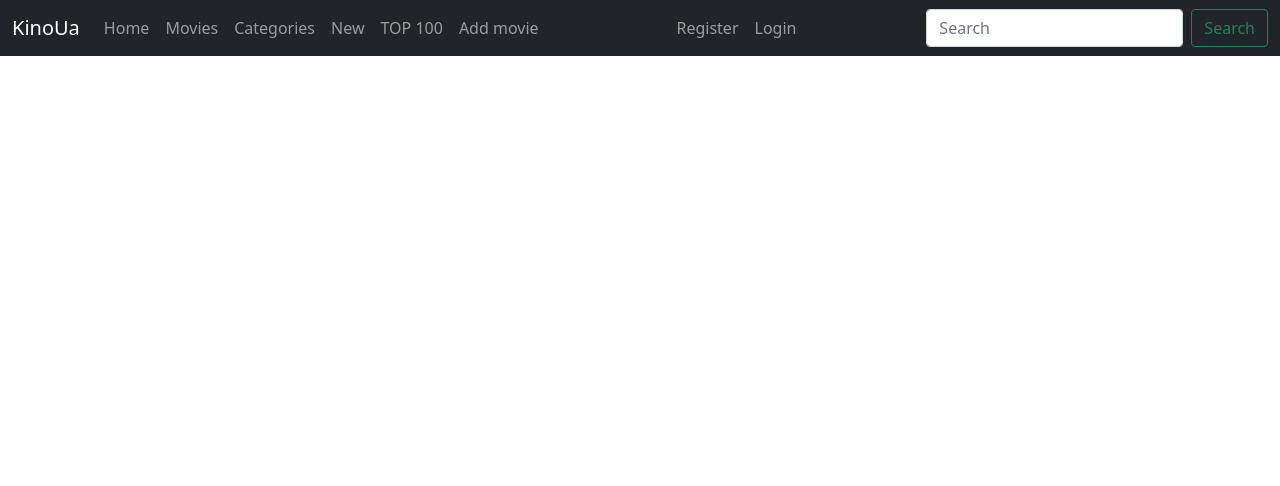
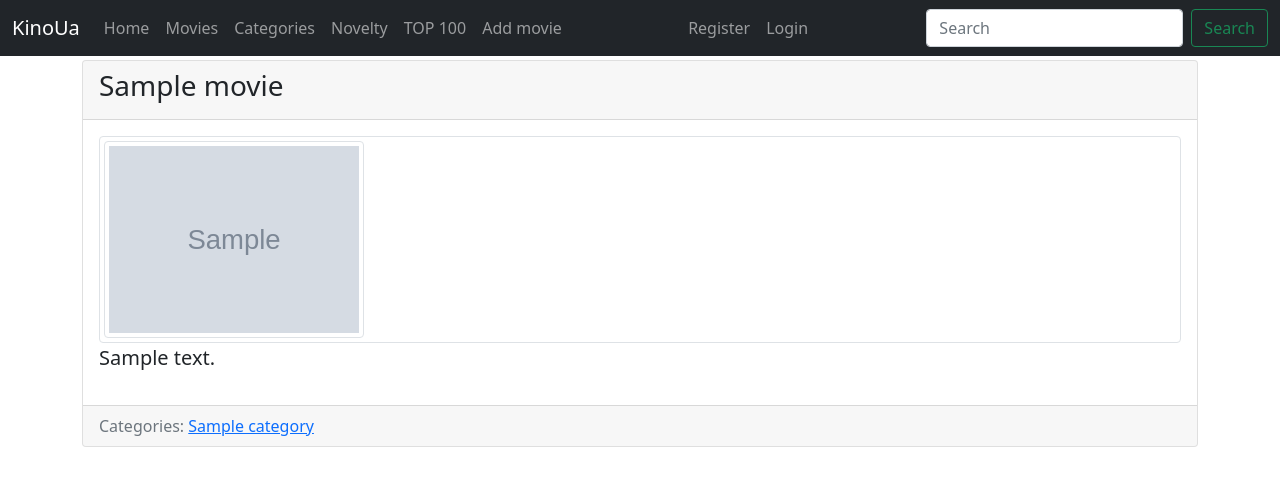
Before and after one commit to rxPaul/kino_ua, a Django app: a page that uses KinoUa/movies/templates/movies/base.html in a window 1280 px wide. Shown: the top 486 px of the page. Run offline with Django 4.2, Linux system fonts and the light colour scheme; tables that the repository leaves empty hold one stand-in row (values such as "Sample post"); grey boxes marked "Sample" are stand-in pictures.

Commit message:
Added show movie page

```diff
--- a/KinoUa/movies/admin.py
+++ b/KinoUa/movies/admin.py
@@ -3,7 +3,7 @@
 
 
 class MovieAdmin(admin.ModelAdmin):
-    list_display = ('title', 'time_create')
+    list_display = ('title', 'time_create', 'slug')
 
 
 class CategoryAdmin(admin.ModelAdmin):
--- a/KinoUa/movies/models.py
+++ b/KinoUa/movies/models.py
@@ -16,6 +16,7 @@ class Category(models.Model):
 
     def get_absolute_url(self):
         return reverse('category_list_url', kwargs={'slug': self.slug})
+
 
 class Movie(models.Model):
     title = models.CharField('Title', max_length=50)
@@ -37,8 +38,8 @@ class Movie(models.Model):
         verbose_name_plural = 'Movies'
         ordering = ['-time_create']
 
-    # def get_absolute_url(self):
-    #    return reverse('movies', kwargs={'id': self.pk})
+    def get_absolute_url(self):
+        return reverse('movie', kwargs={'slug': self.slug})
 
 
 
--- a/KinoUa/movies/templates/movies/base.html
+++ b/KinoUa/movies/templates/movies/base.html
@@ -30,7 +30,7 @@
                     <a class="nav-link" href="{% url 'categories'%}">Categories</a>
                   </li>
                   <li class="nav-item">
-                    <a class="nav-link" href="{% url 'new' %}">New</a>
+                    <a class="nav-link" href="{% url 'new' %}">Novelty </a>
                   </li>
                     <li class="nav-item">
                     <a class="nav-link" href="{% url 'top' %}">TOP 100</a>
--- /dev/null
+++ b/KinoUa/movies/templates/movies/show_movie.html
@@ -0,0 +1,27 @@
+{% extends 'movies/base.html' %}
+{% load static %}
+
+{% block title %}
+    {{ movie.title }}
+{% endblock %}
+
+
+    {% block content %}
+    <div class="card mb-4">
+            <div class="card-header">
+                <h3 class="card-title">{{movie.title}}</h3>
+            </div>
+            <div class="card-body">
+                    <div class="bd-placeholder-img img-thumbnail">
+                        <img src="/static/images/{{movie.movie_poster}}" class="img-thumbnail" alt="movie card" width="260" height="385">
+                    </div>
+                <p class="lead">{{movie.description}}</p>
+             </div>
+            <div class="card-footer text-muted">
+                Categories:
+                {%  for category in movie.categories.all %}
+                    <a href="#">{{category.name}}</a>
+                {% endfor %}
+            </div>
+        </div>
+    {% endblock %}
--- a/KinoUa/movies/urls.py
+++ b/KinoUa/movies/urls.py
@@ -5,12 +5,13 @@ urlpatterns = [
     path('', views.index, name='home'),
     path('movie_list', views.MovieListView.as_view(), name='movies'),
     path('movie/<str:slug>/', views.MovieDetail.as_view(), name='movie'),
-    path('categories/', views.CategoryListView.as_view(), name='categories'),
+    path('category/', views.CategoryListView.as_view(), name='categories'),
+    path('category/<str:slug>', views.CategoryDetail.as_view(), name='category'),
     path('new', views.new, name='new'),
     path('coming_soon', views.coming_soon, name='coming_soon'),
     path('top', views.top, name='top'),
     path('add_movie', views.addMovie, name='add_movie'),
-    path('update_movie/<str:id>', views.updateMovie, name='update_movie'),
+    path('update_movie/<str:slug>', views.updateMovie, name='update_movie'),
 
     # path('register', views, name='register'),
     # path('login', views.login, name='login')
--- a/KinoUa/movies/views.py
+++ b/KinoUa/movies/views.py
@@ -12,7 +12,13 @@ def index(request):
 class MovieDetail(View):
     def get(self, request, slug):
         movie = Movie.objects.get(slug__iexact=slug)
-        return render(request, 'movies/movie.html', {'movie': movie})
+        return render(request, 'movies/show_movie.html', {'movie': movie})
+
+
+class CategoryDetail(View):
+    def get(self, request, slug):
+        category = Category.objects.get(slug__iexact=slug)
+        return render(request, 'movies/show_category.html', {'category': category})
 
 
 class MovieListView(View):
@@ -20,6 +26,7 @@ class MovieListView(View):
         movies = Movie.objects.all()
         template = 'movies/movie_list.html'
         return render(request, template, context={'movies': movies})
+
 
 class CategoryListView(View):
 
@@ -55,14 +62,14 @@ def addMovie(request):
         'form': form,
         'error': error
     }
-    return render(request, 'movies/add.html', context)
+    return render(request, 'movies/movie_adding_form.html', context)
 
 
-def updateMovie(request, id):
+def updateMovie(request, slug):
     obj = Movie.objects.get(id)
     form = MovieCreateForm(instance=obj)
     context = {'form': form}
-    return render(request, 'movies/add.html', context)
+    return render(request, 'movies/movie_adding_form.html', context)
 #
 # def login(request):
 #     pass
```
Also changed, not shown: KinoUa/movies/templates/movies/category_list.html (+5 -2 lines), KinoUa/movies/templates/movies/movie.html (deleted, +0 -43 lines), KinoUa/movies/templates/movies/show_category.html (added, +31 -0 lines), KinoUa/movies/templates/movies/movie_adding_form.html (renamed from KinoUa/movies/templates/movies/add.html), KinoUa/static/images/posters/harry-potter-philosopher-s-stone-i104639.jpeg (added).
